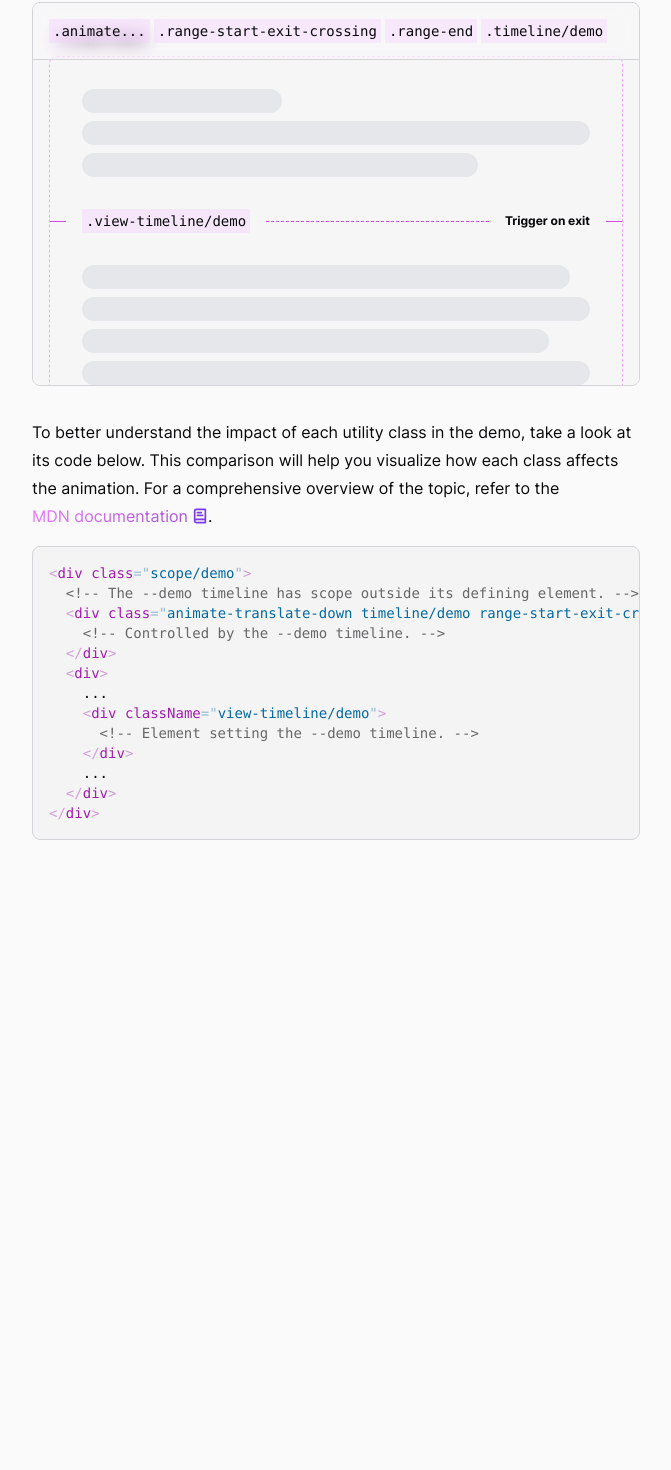
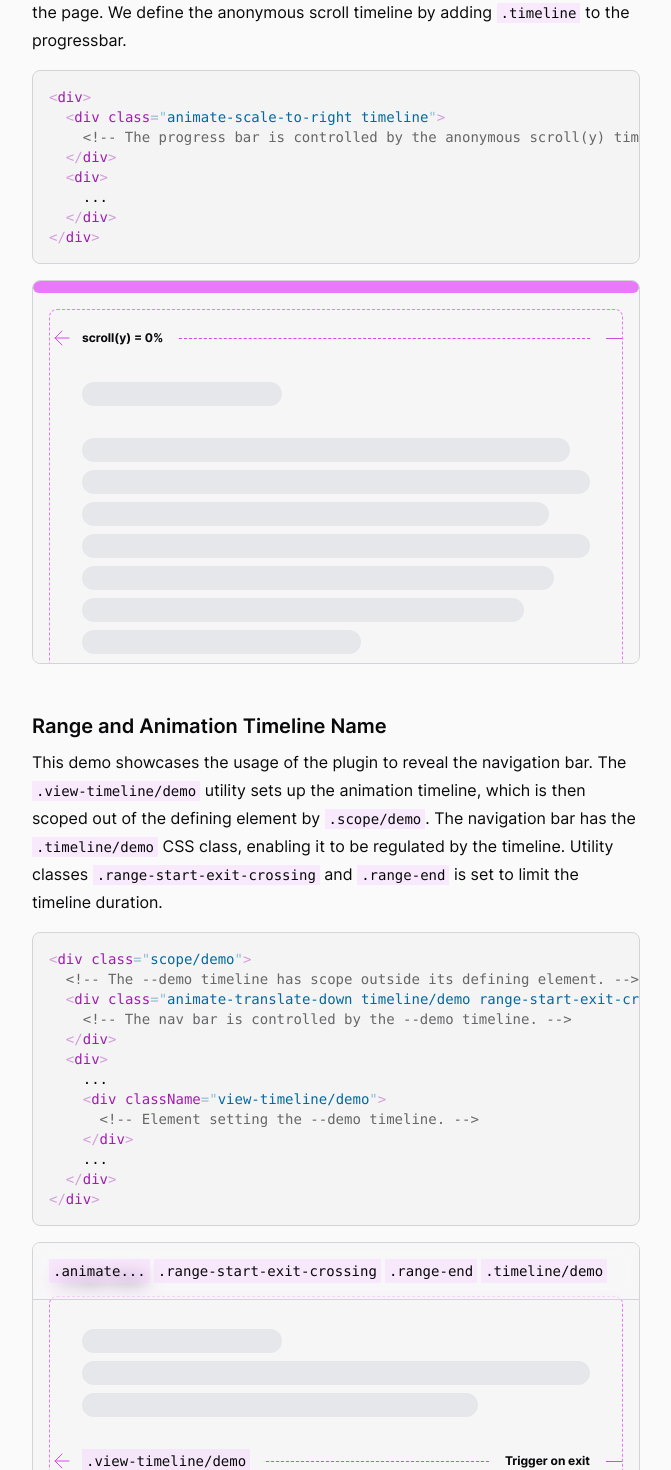
Before and after one commit to adamplesnik/tailwindcss-scroll-driven-animations, a React (Vite) app: page /usage in a window 1280 px wide. Shown: the part 399-1869 px from the top of the page, without its empty margins (304-975 px from the left). Before the commit the page ends 1335 px from the top, so only its background shows below. Built offline with nearby package versions, Linux system fonts and the light colour scheme; what @adam.plesnik/tailwindcss-scroll-driven-animations would draw is missing.

Commit message:
Update demos, remove prettier imports plugin

```diff
--- a/package.json
+++ b/package.json
@@ -15,8 +15,7 @@
     "singleQuote": true,
     "trailingComma": "es5",
     "plugins": [
-      "prettier-plugin-tailwindcss",
-      "prettier-plugin-organize-imports"
+      "prettier-plugin-tailwindcss"
     ]
   },
   "dependencies": {
@@ -43,7 +42,6 @@
     "postcss": "^8.4.38",
     "postcss-import": "^16.1.0",
     "prettier": "^3.2.5",
-    "prettier-plugin-organize-imports": "^3.2.4",
     "prettier-plugin-tailwindcss": "^0.5.12",
     "tailwindcss": "^3.4.1",
     "typescript": "^5.2.2",
--- a/src/css/keyframes.css
+++ b/src/css/keyframes.css
@@ -24,6 +24,15 @@
   }
 }
 
+@keyframes scale-to-right {
+  from {
+    width: 0;
+  }
+  to {
+    width: 100%;
+  }
+}
+
 @keyframes translate-down {
   to {
     transform: translateY(0);
--- /dev/null
+++ b/src/demos/DemoPlaceholderContent.tsx
@@ -0,0 +1,15 @@
+import { PropsWithChildren } from 'react'
+
+const DemoPlaceholderContent = ({ children }: PropsWithChildren<DemoWrapperProps>) => {
+  return (
+    <div className="mx-4 mb-4 mt-2 rounded-lg border border-dashed border-fuchsia-400 p-8 dark:border-cyan-800">
+      {children}
+    </div>
+  )
+}
+
+export interface DemoWrapperProps {
+  children: PropsWithChildren
+}
+
+export default DemoPlaceholderContent
--- /dev/null
+++ b/src/demos/DemoTriggerLine.tsx
@@ -0,0 +1,26 @@
+import { ArrowLeft } from 'lucide-react'
+import Code from '../components/Code'
+
+const DemoTriggerLine = ({ className = '', code = '', explanation = '' }: DemoTriggerLineProps) => {
+  return (
+    <div
+      className={'flex items-center gap-4 view-timeline/demo' + (className ? ` ${className}` : '')}
+    >
+      <div className="-ml-8 w-4 text-fuchsia-500 dark:text-cyan-500">
+        <ArrowLeft strokeWidth={1} />
+      </div>
+      {code ? <Code>{code}</Code> : <span className="text-xs font-bold">{explanation}</span>}
+      <div className="h-px flex-1 border-t border-dashed border-t-fuchsia-500 dark:border-t-cyan-600"></div>
+      {explanation && code ? <span className="text-xs font-bold">{explanation}</span> : ''}
+      <div className="-mr-8 h-px w-4 bg-fuchsia-500 dark:bg-cyan-500"></div>
+    </div>
+  )
+}
+
+export interface DemoTriggerLineProps {
+  className?: string
+  code?: string
+  explanation?: string
+}
+
+export default DemoTriggerLine
--- /dev/null
+++ b/src/demos/DemoWrapper.tsx
@@ -0,0 +1,15 @@
+import { PropsWithChildren } from 'react'
+
+const DemoWrapper = ({ children }: PropsWithChildren<DemoWrapperProps>) => {
+  return (
+    <div className="relative mb-8 h-96 overflow-y-auto overflow-x-hidden rounded-lg border border-zinc-300 bg-zinc-100/70 dark:border-zinc-700 dark:bg-black/10">
+      {children}
+    </div>
+  )
+}
+
+export interface DemoWrapperProps {
+  children: PropsWithChildren
+}
+
+export default DemoWrapper
--- /dev/null
+++ b/src/demos/ProgressBarDemo.tsx
@@ -0,0 +1,31 @@
+import Skeleton from '../components/Skeleton'
+import DemoPlaceholderContent from './DemoPlaceholderContent'
+import DemoTriggerLine from './DemoTriggerLine'
+import DemoWrapper from './DemoWrapper'
+
+const skeletonCollection = ['96%', '100%', '92%', '100%', '93%', '87%', '55%']
+
+const ProgressBarDemo = () => {
+  return (
+    <DemoWrapper>
+      <div className="animate-scale-to-right sticky top-0 z-10 h-3 w-full rounded-md bg-fuchsia-400 timeline dark:bg-cyan-500"></div>
+      <div className="mt-4">
+        <DemoPlaceholderContent>
+          <DemoTriggerLine className="-mt-4 mb-8" explanation="scroll(y) = 0%" />
+          <Skeleton />
+          <div className="my-8">
+            {skeletonCollection.map((width, key) => (
+              <Skeleton width={width} key={key} />
+            ))}
+          </div>
+          {skeletonCollection.map((width, key) => (
+            <Skeleton width={width} key={key} />
+          ))}
+          <DemoTriggerLine className="-mb-4 mt-8" explanation="scroll(y) = 100%" />
+        </DemoPlaceholderContent>
+      </div>
+    </DemoWrapper>
+  )
+}
+
+export default ProgressBarDemo
--- a/src/demos/Range.tsx
+++ b/src/demos/RangeDemo.tsx
@@ -1,11 +1,14 @@
 import Code from '../components/Code'
 import Skeleton from '../components/Skeleton'
+import DemoPlaceholderContent from './DemoPlaceholderContent'
+import DemoTriggerLine from './DemoTriggerLine'
+import DemoWrapper from './DemoWrapper'
 
 const skeletonCollection = ['96%', '100%', '92%', '100%', '93%', '87%', '55%']
 
-const Range = () => {
+const RangeDemo = () => {
   return (
-    <div className="mb-8 h-96 overflow-y-auto overflow-x-hidden rounded-lg border border-zinc-300 bg-zinc-100/70 dark:border-zinc-700 dark:bg-black/10">
+    <DemoWrapper>
       <div className="text-sm scope/demo supports-animations:-mt-14 supports-animations:sm:-mt-8">
         <div className="sticky top-0 z-10 flex animate-translate-down flex-wrap gap-1 border-b border-b-zinc-300 bg-white/20 p-4 backdrop-blur timeline/demo range-start-exit-crossing range-end supports-animations:-translate-y-24 supports-animations:sm:-translate-y-16 dark:border-b-zinc-600 dark:bg-slate-800/60">
           <Code>.animate...</Code>
@@ -16,17 +19,15 @@ const Range = () => {
         <div className="px-4 supports-no-animations:mt-2">
           <Code>.scope/demo</Code>
         </div>
-        <div className="mx-4 mb-4 mt-2 rounded-lg border border-dashed border-fuchsia-300 p-8 dark:border-cyan-800">
+        <DemoPlaceholderContent>
           <Skeleton />
           <Skeleton width={'100%'}></Skeleton>
           <Skeleton width={'78%'}></Skeleton>
-          <div className="my-8 flex items-center gap-4 view-timeline/demo">
-            <div className="-ml-8 h-px w-4 bg-fuchsia-500 dark:bg-cyan-500" />
-            <Code>.view-timeline/demo</Code>
-            <div className="h-px flex-1 border-t border-dashed border-t-fuchsia-500 dark:border-t-cyan-600"></div>
-            <span className="hidden text-xs font-bold sm:inline-block">Trigger on exit</span>
-            <div className="-mr-8 h-px w-4 bg-fuchsia-500 dark:bg-cyan-500" />
-          </div>
+          <DemoTriggerLine
+            code=".view-timeline/demo"
+            explanation="Trigger on exit"
+            className="my-8"
+          />
           <div className="mb-8">
             {skeletonCollection.map((width, key) => (
               <Skeleton width={width} key={key} />
@@ -35,10 +36,10 @@ const Range = () => {
           {skeletonCollection.map((width, key) => (
             <Skeleton width={width} key={key} />
           ))}
-        </div>
+        </DemoPlaceholderContent>
       </div>
-    </div>
+    </DemoWrapper>
   )
 }
 
-export default Range
+export default RangeDemo
--- a/src/partials/Demo.tsx
+++ b/src/partials/Demo.tsx
@@ -1,18 +1,25 @@
-import { BookText, WandSparkles } from 'lucide-react'
+import { BookText } from 'lucide-react'
 import Code from '../components/Code'
 import CodeBlock from '../components/CodeBlock'
 import Heading from '../components/Heading'
 import Link from '../components/Link'
 import Paragraph from '../components/Paragraph'
-import Range from '../demos/Range'
-import { codeExampleDemo } from '../utils/codeExamples'
+import ProgressBarDemo from '../demos/ProgressBarDemo'
+import RangeDemo from '../demos/RangeDemo'
+import { progressBarDemo, rangeDemo } from '../utils/demoExamples'
 
 const Demo = () => {
   return (
     <>
-      <Heading size={2} id="demo">
-        Demo
-      </Heading>
+      <Heading size={2}>Demos</Heading>
+      <Heading size={3}>Anonymous Scroll Timeline</Heading>
+      <Paragraph>
+        This demo showcases how to set a simple progress bar just by adding CSS to the page. We
+        define the anonymous scroll timeline by adding <Code>.timeline</Code> to the progressbar.
+      </Paragraph>
+      <CodeBlock language="html">{progressBarDemo}</CodeBlock>
+      <ProgressBarDemo />
+      <Heading size={3}>Range and Animation Timeline Name</Heading>
       <Paragraph>
         This demo showcases the usage of the plugin to reveal the navigation bar. The{' '}
         <Code>.view-timeline/demo</Code> utility sets up the animation timeline, which is then
@@ -21,12 +28,9 @@ const Demo = () => {
         classes <Code>.range-start-exit-crossing</Code> and <Code>.range-end</Code> is set to limit
         the timeline duration.
       </Paragraph>
-      <div className="mb-4 hidden gap-4 rounded-lg border border-amber-400 bg-amber-50 p-4 text-sm supports-no-animations:flex dark:border-amber-600 dark:bg-stone-700/30">
-        <WandSparkles className="size-8 text-amber-500 dark:text-amber-600" strokeWidth="1" />
-        Scroll-driven animations are not yet supported by your browser. Use Chrome 115 or newer to
-        see the demo working correctly.
-      </div>
-      <Range />
+      <CodeBlock language="html">{rangeDemo}</CodeBlock>
+      <RangeDemo />
+      <Heading size={3}>Conclusion</Heading>
       <Paragraph>
         To better understand the impact of each utility class in the demo, take a look at its code
         below. This comparison will help you visualize how each class affects the animation. For a
@@ -40,7 +44,6 @@ const Demo = () => {
         </Link>
         .
       </Paragraph>
-      <CodeBlock language="html">{codeExampleDemo}</CodeBlock>
     </>
   )
 }
--- a/src/utils/codeExamples.ts
+++ b/src/utils/codeExamples.ts
@@ -45,17 +45,3 @@ export const codeExampleSupports = `supports: {
   animations: 'animation-timeline: scroll(y)',
   'no-animations': 'not(animation-timeline: scroll(y))',
 }`
-
-export const codeExampleDemo = `<div class="scope/demo">
-  <!-- The --demo timeline has scope outside its defining element. -->
-  <div class="animate-translate-down timeline/demo range-start-exit-crossing range-end">
-    <!-- Controlled by the --demo timeline. -->
-  </div>
-  <div>
-    ...
-    <div className="view-timeline/demo">
-      <!-- Element setting the --demo timeline. -->
-    </div>
-    ...
-  </div>
-</div>`
--- /dev/null
+++ b/src/utils/demoExamples.ts
@@ -0,0 +1,22 @@
+export const progressBarDemo = `<div>
+  <div class="animate-scale-to-right timeline">
+    <!-- The progress bar is controlled by the anonymous scroll(y) timeline. -->
+  </div>
+  <div>
+    ...
+  </div>
+</div>`
+
+export const rangeDemo = `<div class="scope/demo">
+  <!-- The --demo timeline has scope outside its defining element. -->
+  <div class="animate-translate-down timeline/demo range-start-exit-crossing range-end">
+    <!-- The nav bar is controlled by the --demo timeline. -->
+  </div>
+  <div>
+    ...
+    <div className="view-timeline/demo">
+      <!-- Element setting the --demo timeline. -->
+    </div>
+    ...
+  </div>
+</div>`
--- a/src/views/Usage.tsx
+++ b/src/views/Usage.tsx
@@ -1,9 +1,17 @@
+import { WandSparkles } from 'lucide-react'
+import Heading from '../components/Heading'
 import Page from '../layouts/Page'
 import Demo from '../partials/Demo'
 
 const Usage = () => {
   return (
     <Page>
+      <Heading size={1}>How to Use This Plugin</Heading>
+      <div className="mb-4 hidden gap-4 rounded-lg border border-amber-400 bg-amber-50 p-4 text-sm supports-no-animations:flex dark:border-amber-600 dark:bg-stone-700/30">
+        <WandSparkles className="size-8 text-amber-500 dark:text-amber-600" strokeWidth="1" />
+        Scroll-driven animations are not yet supported by your browser. Use Chrome 115 or newer to
+        see the demos working correctly.
+      </div>
       <Demo />
     </Page>
   )
--- a/tailwind.config.js
+++ b/tailwind.config.js
@@ -15,6 +15,7 @@ module.exports = {
 
         /* Scroll-driven animations */
         demo: 'translate-down auto ease-in-out forwards',
+        'scale-to-right': 'scale-to-right auto linear forwards',
         'translate-down': 'translate-down auto cubic-bezier(0.65, 0.05, 0.17, 0.99) forwards',
         'translate-up': 'translate-up auto ease-in-out forwards',
       },
```
